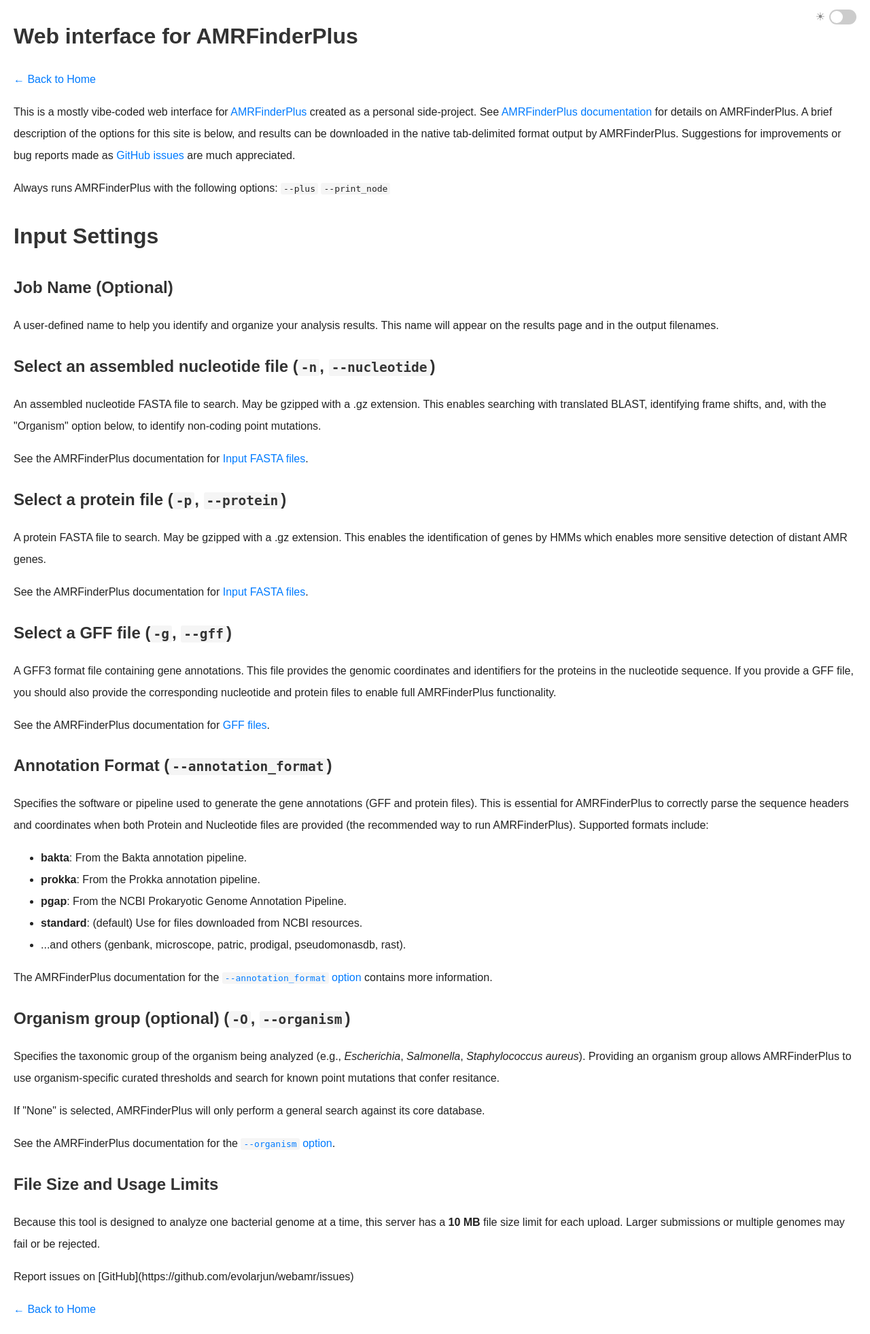
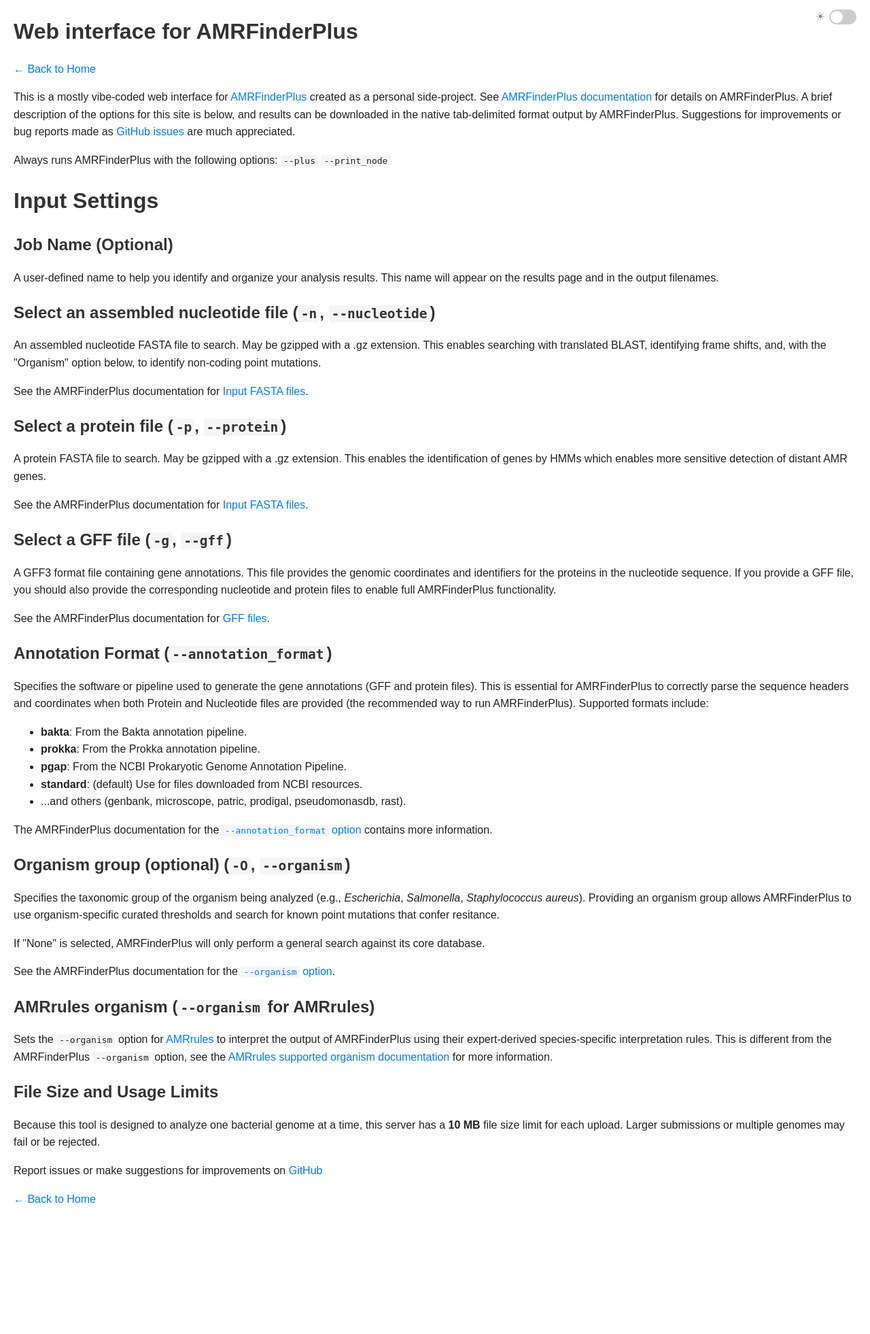
Before and after one commit to evolarjun/webamr, a Flask app: page /docs in a window 1280 px wide. Shown: the whole page at 68% size. After the commit the page ends 1769 px from the top, so only its background shows below. Run offline with Flask 3, Linux system fonts and the light colour scheme.

Commit message:
feat: integrate AMRrules downstream analysis for AMRFinderPlus outputs
- Add AMRrules organism selection dropdown to index.html with auto-mapping
  support based on organism_mapping.json and GTDB species options.
- Add frontend download routes for AMRrules summary and interpreted TSVs.
- Position Download AMRrules Interpreted TSV link between Download Results
  and View STDERR log on results.html.
- Implement worker execution step for amrrules with GCS output uploads and
  soft-failure handling in Firestore.
- Add automatic gzip decompression for input files before running amrfinder.
- Fix AMRrules container setup in worker/Dockerfile (cloning source, copying
  rules, initializing resources directory, and patching genotype_parser).
- Bundle organism_mapping.json in frontend/Dockerfile and resolve absolute path.
- Reset body line-height to 1.6 and scope form spacing to line-height 2.2.
- Add comprehensive unit tests in test_frontend.py and test_worker.py.
- Bump version to 0.2.0.

```diff
--- a/VERSION.txt
+++ b/VERSION.txt
@@ -1 +1 @@
-0.1.15
+0.2.0
--- a/frontend/main.py
+++ b/frontend/main.py
@@ -56,6 +56,35 @@ try:
         APP_VERSION = f.read().strip()
 except FileNotFoundError:
     APP_VERSION = "unknown"
+
+ORGANISM_MAPPING = {}
+try:
+    mapping_path = os.path.join(os.path.dirname(os.path.abspath(__file__)), 'organism_mapping.json')
+    if not os.path.exists(mapping_path):
+        mapping_path = 'organism_mapping.json'
+    with open(mapping_path, 'r') as f:
+        ORGANISM_MAPPING = json.load(f)
+except Exception as e:
+    logging.error(f"Failed to load organism_mapping.json: {e}")
+
+AMRRULES_SPECIES = sorted(list(set(ORGANISM_MAPPING.values()) | {
+    "s__Acinetobacter baumannii",
+    "s__Bordetella pertussis",
+    "s__Burkholderia pseudomallei",
+    "s__Campylobacter jejuni",
+    "s__Enterobacter hormaechei",
+    "s__Enterobacter roggenkampii",
+    "s__Enterococcus faecalis",
+    "s__Enterococcus faecium",
+    "s__Escherichia coli",
+    "s__Klebsiella oxytoca",
+    "s__Klebsiella pneumoniae",
+    "s__Neisseria gonorrhoeae",
+    "s__Neisseria meningitidis",
+    "s__Pseudomonas aeruginosa",
+    "s__Salmonella enterica",
+    "s__Staphylococcus aureus"
+}))
 
 app = Flask(__name__, static_folder='static')
 app.config['UPLOAD_FOLDER_BASE'] = UPLOAD_FOLDER_BASE
@@ -208,7 +237,7 @@ def index():
     global cached_db_version, cached_software_version
     organism_select_options = organism_select()
 
-    if not cached_db_version or cached_software_version:
+    if not cached_db_version or not cached_software_version:
         try:
             storage_client = get_storage_client()
             bucket = storage_client.bucket(OUTPUT_BUCKET)
@@ -223,7 +252,9 @@ def index():
                 return render_template('index.html',
                                        organism_select=organism_select_options,
                     database_version="Run job to refresh",
-                    software_version="Run job to refresh")
+                    software_version="Run job to refresh",
+                    organism_mapping=json.dumps(ORGANISM_MAPPING),
+                    amrrules_species=AMRRULES_SPECIES)
         except Exception as e:
             print(f"Error fetching DB version: {e}")
             # Don't cache error/unknown so we can retry
@@ -233,7 +264,9 @@ def index():
         db_v = cached_db_version
         soft_v = cached_software_version
     return render_template('index.html', organism_select=organism_select_options,
-        database_version=db_v, software_version=soft_v)
+        database_version=db_v, software_version=soft_v,
+        organism_mapping=json.dumps(ORGANISM_MAPPING),
+        amrrules_species=AMRRULES_SPECIES)
 
 @app.route("/docs")
 def documentation():
@@ -383,6 +416,17 @@ def analyze_file():
         if organism_value:
             params["organism"] = organism_value
 
+        amrrules_org_input = request.form.get('amrrules_organism', 'auto').strip()
+        resolved_amrrules_org = None
+        if amrrules_org_input == 'auto':
+            if organism_value and organism_value in ORGANISM_MAPPING:
+                resolved_amrrules_org = ORGANISM_MAPPING[organism_value]
+        elif amrrules_org_input and amrrules_org_input != 'none':
+            resolved_amrrules_org = amrrules_org_input
+
+        if resolved_amrrules_org:
+            params["amrrules_organism"] = resolved_amrrules_org
+
         forwarded_for = request.headers.get('X-Forwarded-For')
         if forwarded_for:
             client_ip = forwarded_for.split(',')[0].strip()
@@ -442,6 +486,9 @@ def results_page(job_id):
     stderr_available = False
     nucleotide_available = False
     protein_available = False
+    amrrules_summary_available = False
+    amrrules_interpreted_available = False
+    amrrules_error = job_data.get("amrrules_error", None)
 
     if status == "Completed":
         try:
@@ -456,6 +503,8 @@ def results_page(job_id):
             stderr_available = bucket.blob(f'results/{job_id}/stderr.txt').exists()
             nucleotide_available = bucket.blob(f'results/{job_id}/nucleotide.fna').exists()
             protein_available = bucket.blob(f'results/{job_id}/protein.faa').exists()
+            amrrules_summary_available = bucket.blob(f'results/{job_id}/amrrules_summary.tsv').exists()
+            amrrules_interpreted_available = bucket.blob(f'results/{job_id}/amrrules_interpreted.tsv').exists()
         except Exception as e:
             print(f"Error fetching results from GCS for completed job {job_id}: {e}")
 
@@ -488,6 +537,9 @@ def results_page(job_id):
         stderr_available=stderr_available,
         nucleotide_available=nucleotide_available,
         protein_available=protein_available,
+        amrrules_summary_available=amrrules_summary_available,
+        amrrules_interpreted_available=amrrules_interpreted_available,
+        amrrules_error=amrrules_error,
         created_at=job_data.get("created_at").isoformat() if hasattr(job_data.get("created_at"), "isoformat") else None,
         retention_date=retention_date_str,
         worker_version=job_data.get("worker_version", "unknown")
@@ -503,6 +555,8 @@ def return_results(user_id):
     stderr_available = bool(bucket.blob(f'results/{user_id}/stderr.txt').exists())
     nucleotide_available = bool(bucket.blob(f'results/{user_id}/nucleotide.fna').exists())
     protein_available = bool(bucket.blob(f'results/{user_id}/protein.faa').exists())
+    amrrules_summary_available = bool(bucket.blob(f'results/{user_id}/amrrules_summary.tsv').exists())
+    amrrules_interpreted_available = bool(bucket.blob(f'results/{user_id}/amrrules_interpreted.tsv').exists())
     try:
         results = tabulize(blob.download_as_bytes())
 
@@ -512,6 +566,7 @@ def return_results(user_id):
         job = doc.to_dict() if doc.exists else {}
 
         worker_version = job.get('worker_version', 'unknown')
+        amrrules_error = job.get('amrrules_error', None)
 
         return jsonify({
             'result': results,
@@ -519,6 +574,9 @@ def return_results(user_id):
             'stderr_available': stderr_available,
             'nucleotide_available': nucleotide_available,
             'protein_available': protein_available,
+            'amrrules_summary_available': amrrules_summary_available,
+            'amrrules_interpreted_available': amrrules_interpreted_available,
+            'amrrules_error': amrrules_error,
             'worker_version': worker_version
         }), 200
     except NotFound:
@@ -587,6 +645,16 @@ def protein_output(user_id):
     """Serves the protein FASTA output file."""
     return _serve_gcs_result_file(user_id, 'protein.faa', 'text/plain')
 
+@app.route('/amrrules-summary/<user_id>')
+def amrrules_summary_output(user_id):
+    """Serves the AMRrules summary TSV output file."""
+    return _serve_gcs_result_file(user_id, 'amrrules_summary.tsv', 'text/plain', as_attachment=True)
+
+@app.route('/amrrules-interpreted/<user_id>')
+def amrrules_interpreted_output(user_id):
+    """Serves the AMRrules interpreted TSV output file."""
+    return _serve_gcs_result_file(user_id, 'amrrules_interpreted.tsv', 'text/plain', as_attachment=True)
+
 @app.route('/input/<job_id>/<filename>')
 def input_file(job_id, filename):
     """Serve an input file from the GCS input bucket."""
--- a/frontend/static/css/style.css
+++ b/frontend/static/css/style.css
@@ -45,10 +45,14 @@
 body {
   font-family: sans-serif;
   margin: 20px;
-  line-height: 2.0;
+  line-height: 1.6;
   background-color: var(--bg);
   color: var(--fg);
   transition: background-color 0.3s, color 0.3s;
+}
+
+form {
+  line-height: 2.2;
 }
 
 h1,
--- a/frontend/templates/documentation.html
+++ b/frontend/templates/documentation.html
@@ -85,6 +85,12 @@
         option</a>.</p>
   </section>
 
+  <section id="amrrules-organism">
+    <h2>AMRrules organism (<code>--organism</code> for AMRrules)</h2>
+<p>Sets the <code>--organism</code> option for  <a href="https://docs.amrrules.org/en/latest/index.html">AMRrules</a> to interpret the output of AMRFinderPlus using their expert-derived species-specific interpretation rules. This is different from the AMRFinderPlus <code>--organism</code> option, see the <a href="https://docs.amrrules.org/en/latest/rules.html">AMRrules supported organism documentation</a> for more information.
+
+
+
   <section id="limits">
     <h2>File Size and Usage Limits</h2>
     <p>Because this tool is designed to analyze
@@ -92,7 +98,7 @@
       Larger submissions or multiple genomes may fail or be rejected.</p>
   </section>
 
-    Report issues on [GitHub](https://github.com/evolarjun/webamr/issues)
+  Report issues or make suggestions for improvements on <a href="https://github.com/evolarjun/webamr/issues">GitHub</a>
 
   <p><a href="/">← Back to Home</a></p>
 </body>
```
Also changed, not shown: frontend/templates/index.html (+44 -0 lines), frontend/templates/results.html (+23 -0 lines), tests/test_frontend.py (+79 -0 lines), tests/test_worker.py (+45 -0 lines), worker/worker.py (+67 -6 lines), 2 other files.
